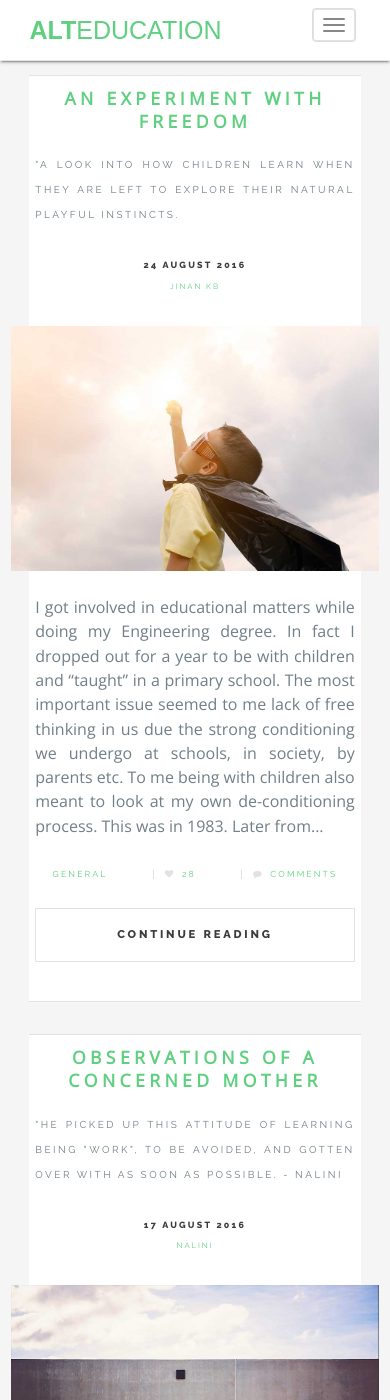
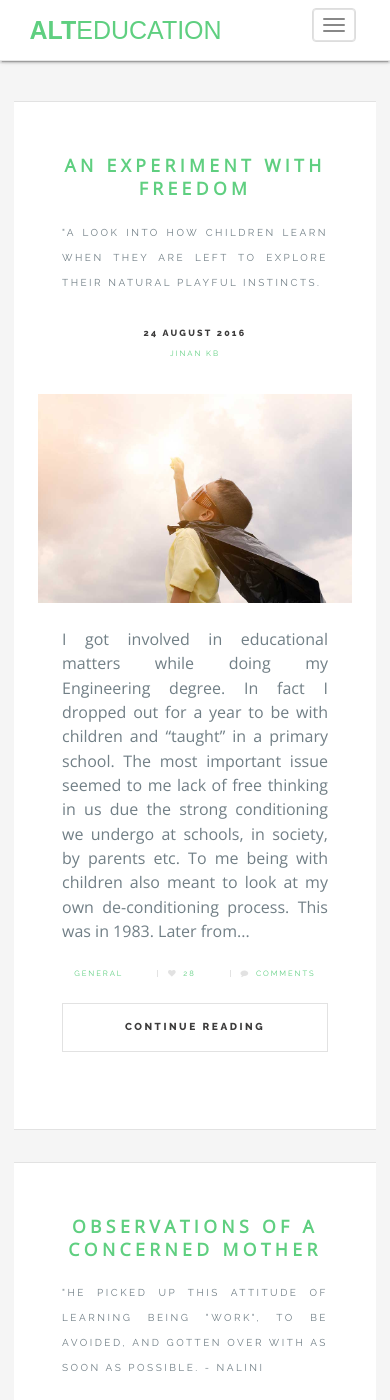
Before and after one commit to alteducation/web, a Jekyll site: the page built from blog/index.html, in a window 390 px wide and 1400 px high. Built offline with Jekyll 4.4.1, drawn with Linux system fonts in a browser that asks for light colours; some web fonts are replaced; the list of posts is cut into pages by our own code; comment, search, counter and statistics services are not loaded.

Commit message:
More Layout Fixes For Mobile Blog

```diff
--- a/css/blog.css
+++ b/css/blog.css
@@ -3493,17 +3493,21 @@
 		}
 
   @media screen and (max-width: 480px){
-		.post{
-			padding: 3% 2.5% 3% 2.5%;
+		#wrapper{
+			padding: 1.8em;
 		}
 		.post h2{
 			line-height: 1.3em;
+		}
+
+		.post > footer .actions{
+			font-size: 0.9em;
 		}
 
 		.post > footer .stats {
 			padding: 6% 0;
 			justify-content: space-around;
-			font-size: 0.9em;
+			font-size: 0.8em;
 
 		}
 	}
@@ -3517,3 +3521,4 @@
 
 
 		}
+	}
```
